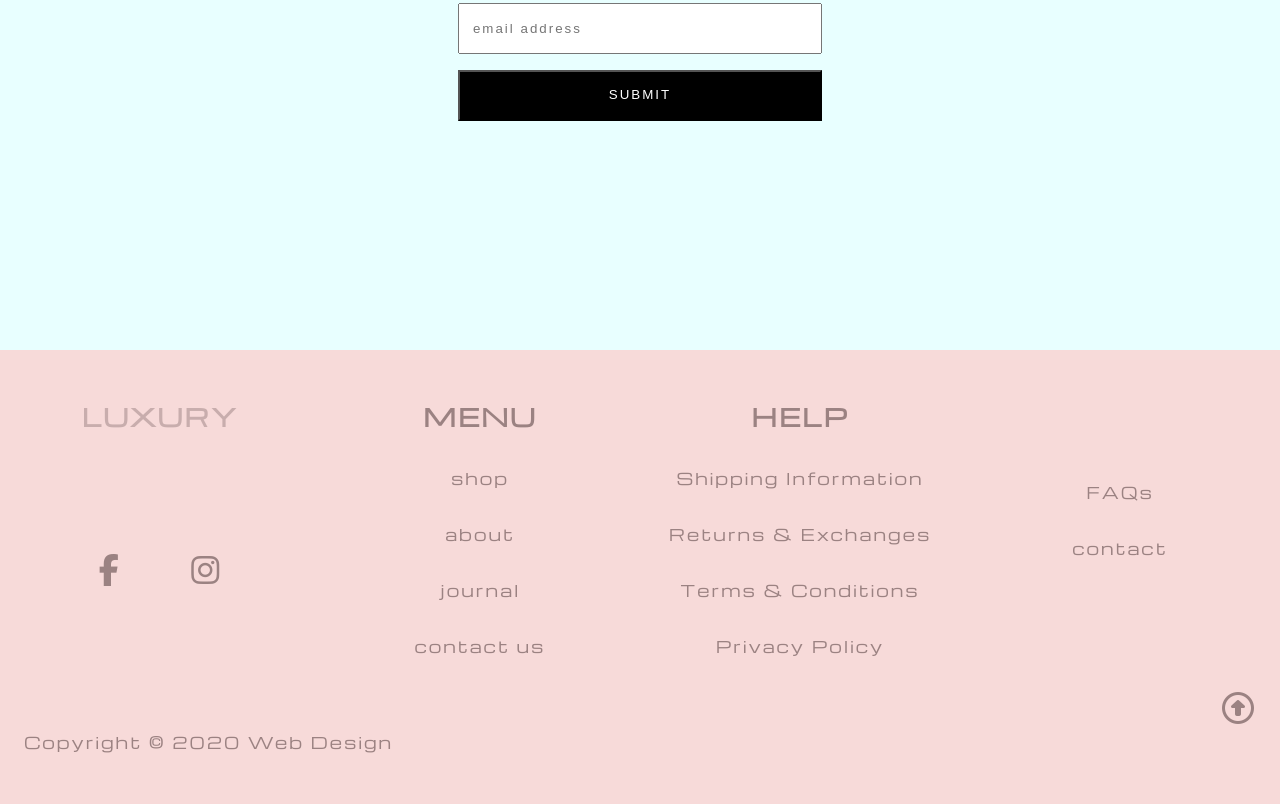
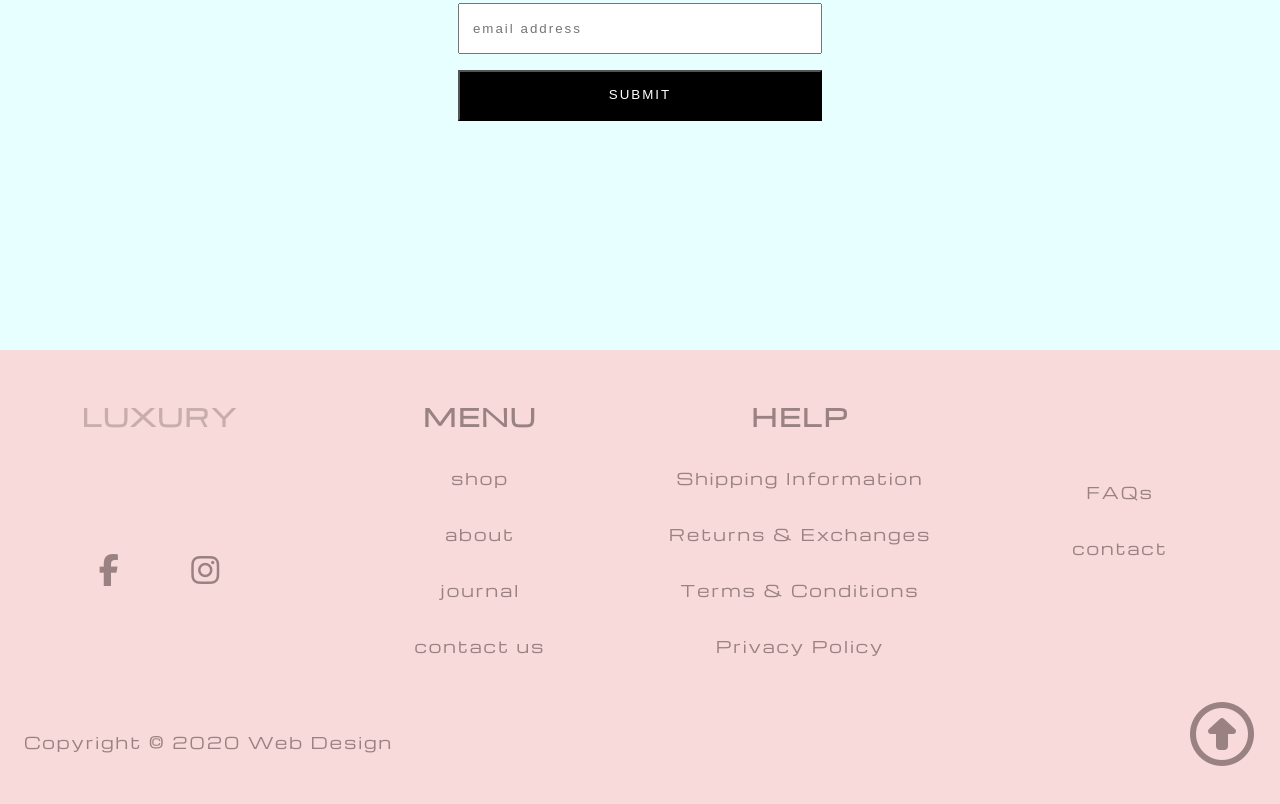
Before and after one commit to elyas84/luxaryBags_Ecommerce, a plain HTML site: page index.html in a window 1280 px wide. Shown: the part 5650-6454 px from the top of the page. Drawn offline with nearby package versions, Linux system fonts and the light colour scheme.

Commit message:
updated home btn

```diff
--- a/index.html
+++ b/index.html
@@ -13,7 +13,7 @@
 </head>
 <body>
     <!-- header with have navigation -->
-    <header>
+    <header id="header-container">
          <div id="logo">luxury</div>
          <div class="open"><i class="fas fa-bars"></i></div>
         <nav>
@@ -216,7 +216,7 @@
         <div class="bottomPart">
             <p class="copyRight">Copyright © 2020 Web Design </p>
 
-            <div class="homeBtn"><a href="#logo"><i class="far fa-arrow-alt-circle-up"></i></a></div>
+            <div class="homeBtn"><a href="#header-container"><i class="far fa-arrow-alt-circle-up"></i></a></div>
         </div>
 
 
--- a/style.css
+++ b/style.css
@@ -351,10 +351,12 @@ footer h2 {
     padding: 1.5em;
 
 }
+
 .homeBtn a {
-    font-size: 2em;
+    font-size: 4em;
     color: rgb(155, 130, 130);
 }
 .fa-arrow-alt-circle-up:hover {
     color: white;
+
 }
```
